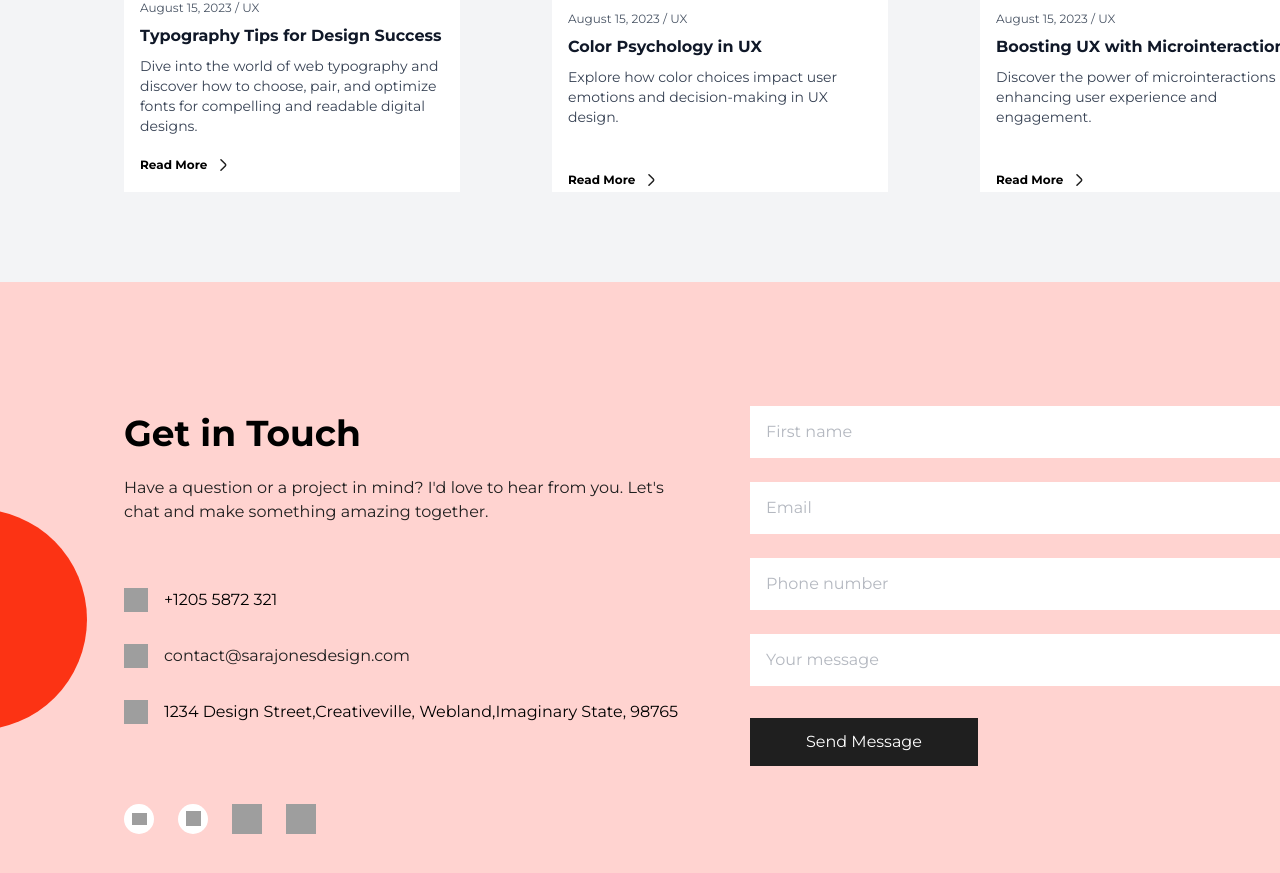
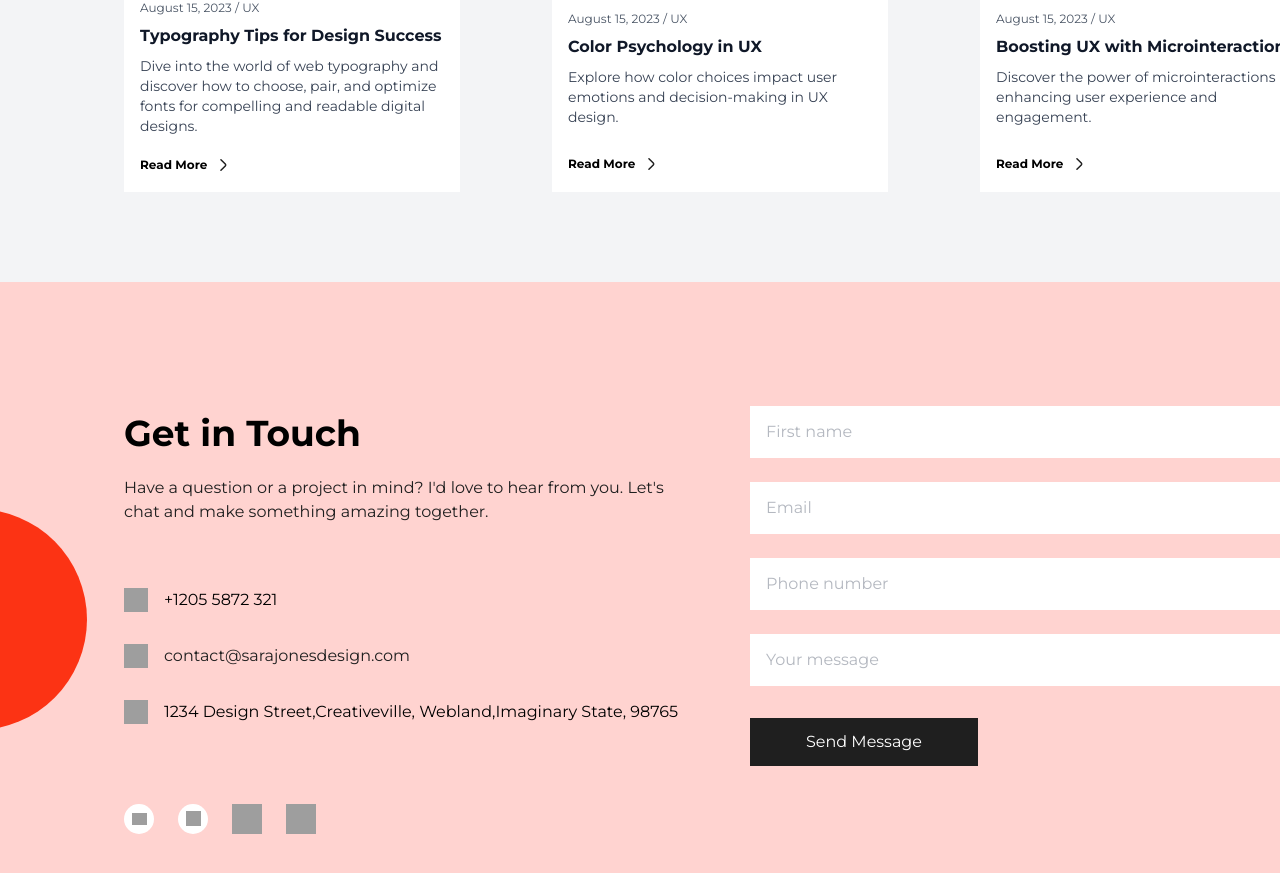
Before and after one commit to BADHON512/rrf-portfolio, a Next.js app: page / in a window 1280 px wide. Shown: the part 4251-5124 px from the top of the page. Built offline with nearby package versions, Linux system fonts and the light colour scheme; grey boxes are pictures that could not be loaded.

Commit message:
fix the margin

```diff
--- a/components/Blog.tsx
+++ b/components/Blog.tsx
@@ -47,7 +47,7 @@ const Blog = (props: Props) => {
             <p className="text-sm text-gray-700">
               Explore how color choices impact user emotions and decision-making in UX design.
             </p>
-            <div className="inline-flex items-center gap-2 relative  mt-11">
+            <div className="inline-flex items-center gap-2 relative  mt-7">
               <div className="inline-flex items-center gap-8 relative  ">
                 <p className=" font-bold text-[12px] leading-[150%]">
                   Read More
@@ -68,7 +68,7 @@ const Blog = (props: Props) => {
             <p className="text-sm text-gray-700">
               Discover the power of microinteractions in enhancing user experience and engagement.
             </p>
-            <div className="inline-flex items-center gap-2 relative  mt-11">
+            <div className="inline-flex items-center gap-2 relative  mt-7">
               <div className="inline-flex items-center gap-8 relative ">
                 <div className="font-bold text-[12px] leading-[150%]">
                   Read More
```
